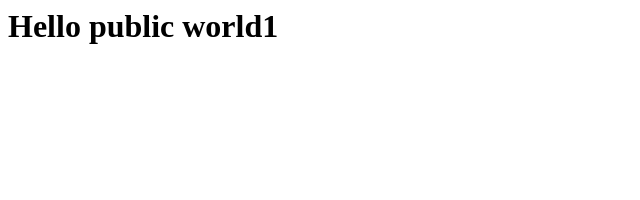
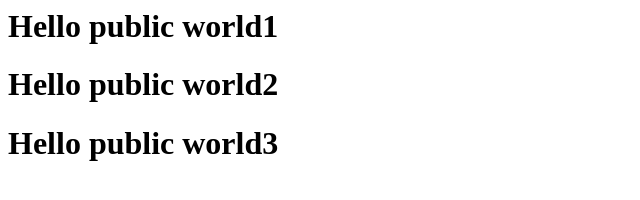
Before and after one commit to binitkumar26/github-command-repo, a plain HTML site: page index.html in a window 1280 px wide. Shown: the whole page, without its empty margins (0-640 px from the left). Drawn offline with Linux system fonts and the light colour scheme.

Commit message:
2 commit

```diff
--- a/index.html
+++ b/index.html
@@ -7,5 +7,7 @@
 </head>
 <body>
     <h1>Hello public world1</h1>
+    <h1>Hello public world2</h1>
+    <h1>Hello public world3</h1>
 </body>
 </html>
```
